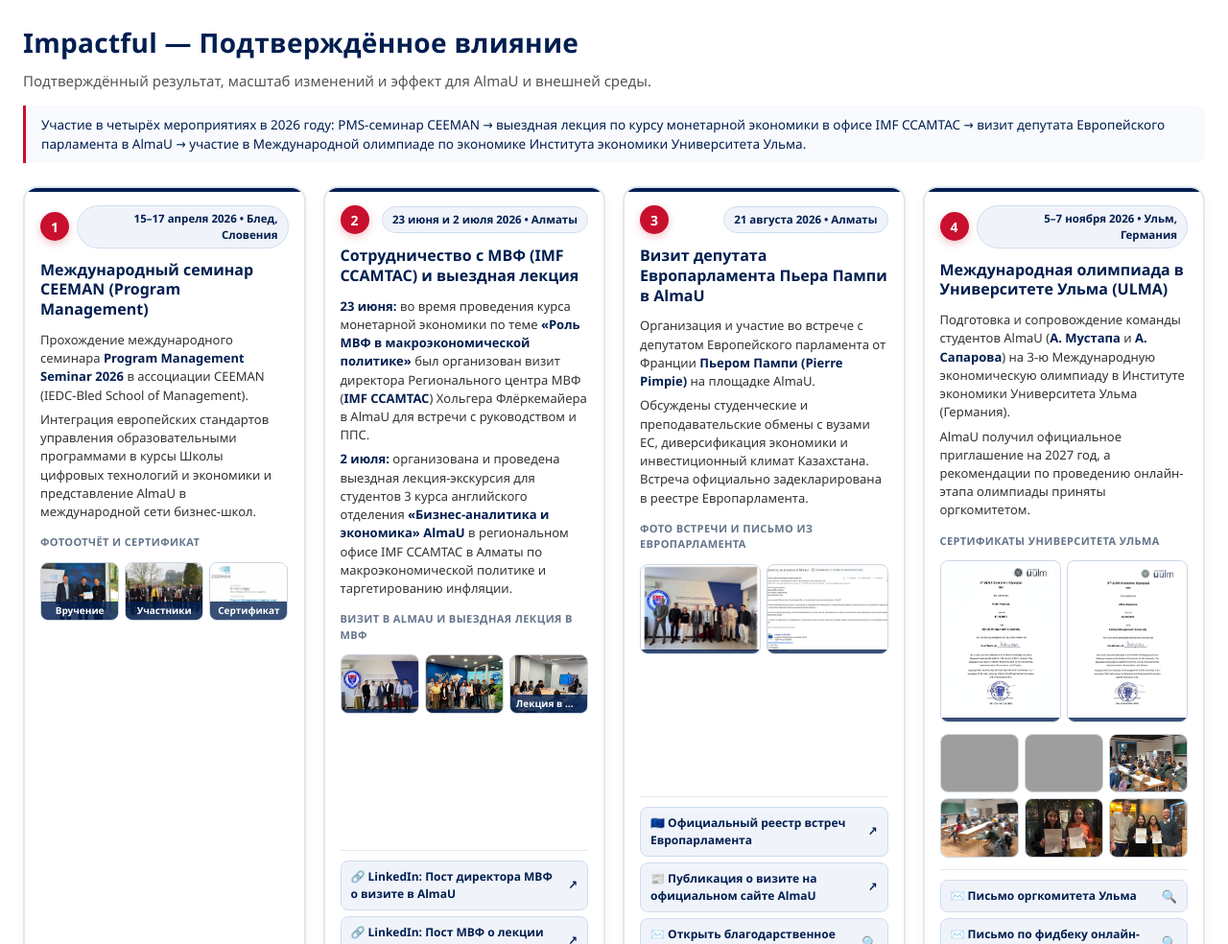
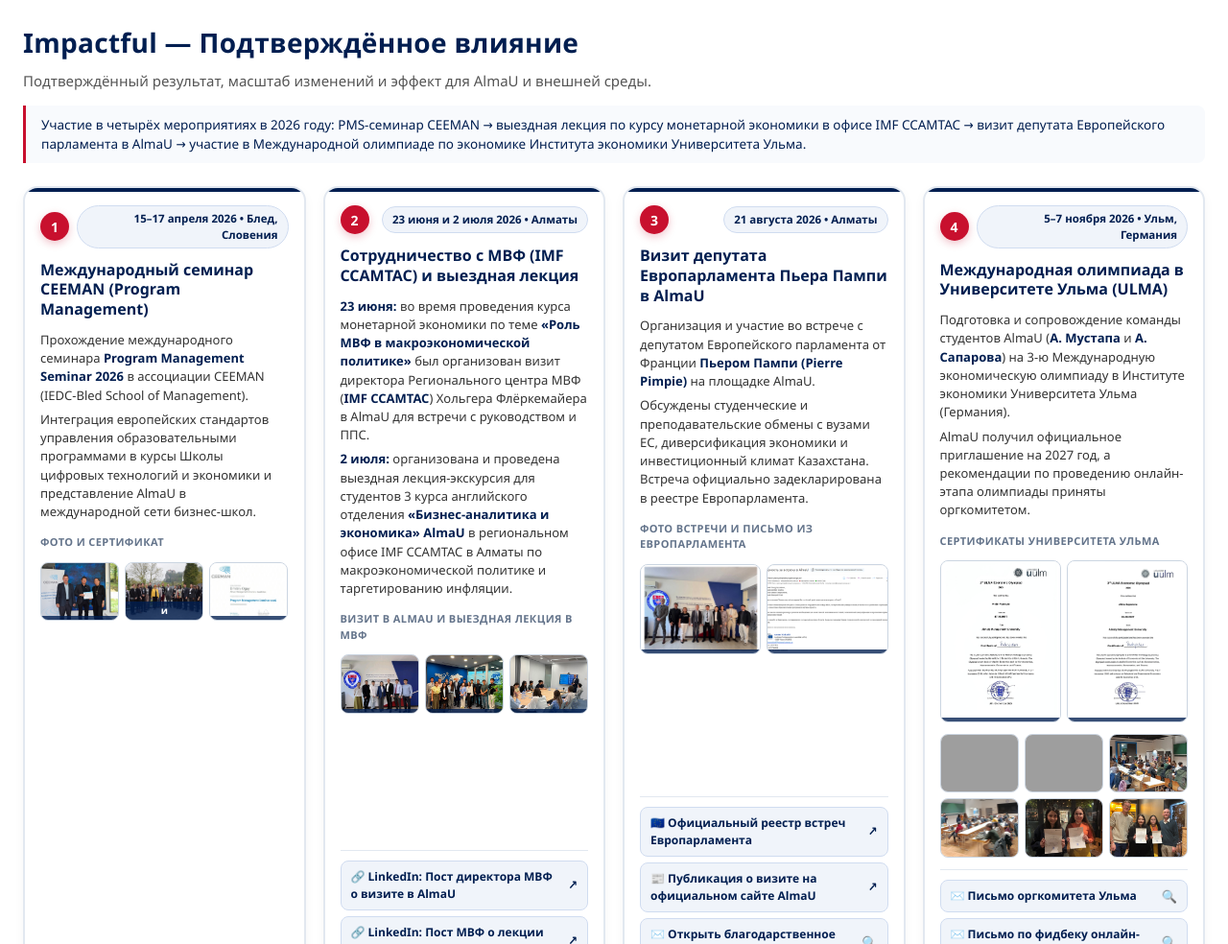
Before and after one commit to ogaydv-prog/Almau-Awards-2026-Ogay, a plain HTML site: page impactful.html in a window 1280 px wide. Shown: the part 116-1100 px from the top of the page at 96% size. Drawn offline with Linux system fonts and the light colour scheme; grey boxes are pictures that could not be loaded.

Commit message:
Update impactful.html

```diff
--- a/impactful.html
+++ b/impactful.html
@@ -610,19 +610,19 @@
                 <p>Интеграция европейских стандартов управления образовательными программами в курсы Школы цифровых технологий и экономики и представление AlmaU в международной сети бизнес-школ.</p>
             </div>
 
-            <div class="media-label" data-i18n="e1MediaLabel">Фотоотчёт и сертификат</div>
+            <div class="media-label" data-i18n="e1MediaLabel">Фото и сертификат</div>
             <div class="photo-grid-3">
                 <div class="thumb-item" onclick="openLightbox('pms.jpg', 'Вручение сертификата CEEMAN (Блед, Словения)')">
                     <img src="pms.jpg" alt="">
-                    <span class="thumb-caption">Вручение</span>
+                    <span class="thumb-caption"></span>
                 </div>
                 <div class="thumb-item" onclick="openLightbox('pms2.jpg', 'Участники Program Management Seminar 2026 (CEEMAN)')">
                     <img src="pms2.jpg" alt="">
-                    <span class="thumb-caption">Участники</span>
+                    <span class="thumb-caption">и</span>
                 </div>
                 <div class="thumb-item" onclick="openLightbox('PMS Bled.jpg', 'Сертификат CEEMAN — Prof. Dr. Danica Purg')">
                     <img src="PMS Bled.jpg" alt="">
-                    <span class="thumb-caption">Сертификат</span>
+                    <span class="thumb-caption"></span>
                 </div>
             </div>
         </article>
@@ -655,7 +655,7 @@
                 </div>
                 <div class="thumb-item" onclick="openLightbox('imf3.jpg', 'Выездная лекция экспертов IMF CCAMTAC для студентов AlmaU')">
                     <img src="imf3.jpg" alt="">
-                    <span class="thumb-caption">Лекция в МВФ</span>
+                    <span class="thumb-caption"></span>
                 </div>
             </div>
 
```
